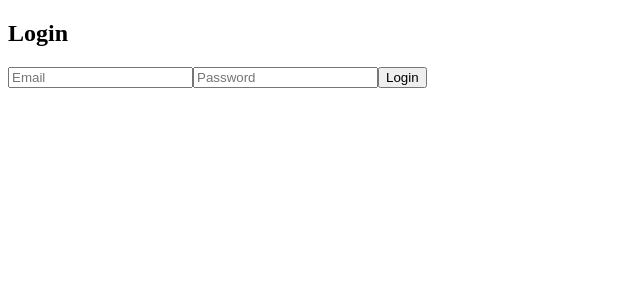
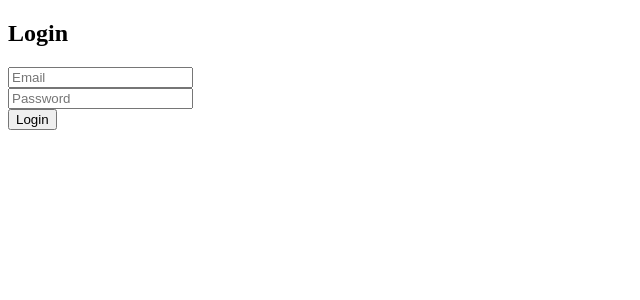
Before and after one commit to ShantanuisCoding/Sweet-shop-management, a React app in the folder frontend/: page / in a window 1280 px wide. Shown: the top 300 px of the page, without its empty margins (0-640 px from the left). Built offline with nearby package versions, Linux system fonts and the light colour scheme; the HTML template or start-up script is replaced by a standard one.

Commit message:
feat: add login page with auth integration

```diff
--- a/frontend/src/pages/Login.jsx
+++ b/frontend/src/pages/Login.jsx
@@ -1,27 +1,59 @@
-import { useContext, useState } from "react";
+import { useState } from "react";
 import api from "../api";
-import { AuthContext } from "../auth/AuthContext";
+import { useAuth } from "../auth/useAuth";
 
 export default function Login() {
-  const { login } = useContext(AuthContext);
+  const { login } = useAuth();
+
   const [email, setEmail] = useState("");
   const [password, setPassword] = useState("");
+  const [error, setError] = useState(null);
 
   const handleSubmit = async (e) => {
     e.preventDefault();
-    const res = await api.post("/api/auth/login", {
-      email,
-      password,
-    });
-    login(res.data.access_token);
+    setError(null);
+
+    try {
+      const response = await api.post("/api/auth/login", {
+        email,
+        password,
+      });
+
+      login(response.data.access_token);
+    } catch (err) {
+      setError("Invalid email or password");
+    }
   };
 
   return (
-    <form onSubmit={handleSubmit}>
+    <div>
       <h2>Login</h2>
-      <input placeholder="Email" onChange={e => setEmail(e.target.value)} />
-      <input type="password" placeholder="Password" onChange={e => setPassword(e.target.value)} />
-      <button>Login</button>
-    </form>
+
+      <form onSubmit={handleSubmit}>
+        <div>
+          <input
+            type="email"
+            placeholder="Email"
+            value={email}
+            onChange={(e) => setEmail(e.target.value)}
+            required
+          />
+        </div>
+
+        <div>
+          <input
+            type="password"
+            placeholder="Password"
+            value={password}
+            onChange={(e) => setPassword(e.target.value)}
+            required
+          />
+        </div>
+
+        <button type="submit">Login</button>
+      </form>
+
+      {error && <p style={{ color: "red" }}>{error}</p>}
+    </div>
   );
 }
```
